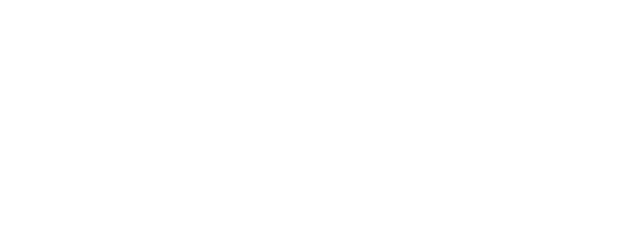
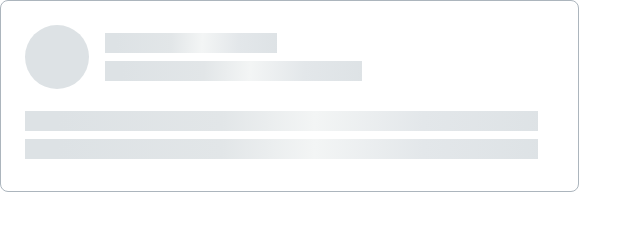
Before and after one commit to js-tasks-ru/htmlcss-20210708_andrew-rubanov, a website: page 04-lection2/02-skeleton/index.html in a window 1280 px wide. Shown: the whole page, without its empty margins (0-642 px from the left). Drawn offline with Linux system fonts and the light colour scheme.

Commit message:
04-skeleton complete

```diff
--- a/04-lection2/02-skeleton/index.html
+++ b/04-lection2/02-skeleton/index.html
@@ -6,6 +6,18 @@
         <link rel="stylesheet" href="./skeleton.css">
     </head>
     <body>
-
+        <div class="skeleton">
+            <div class="skeleton__header">
+                <div class="skeleton__avatar"></div>
+                <div class="skeleton__title">
+                    <div class="skeleton-title-first-row"></div>
+                    <div class="skeleton-title-second-row"></div>
+                </div>
+            </div>
+            <div class="skeleton__footer">
+                <div class="skeleton-footer-first-row"></div>
+                <div class="skeleton-footer-second-row"></div>
+            </div>
+        </div>
     </body>
 </html>
--- a/04-lection2/02-skeleton/skeleton.css
+++ b/04-lection2/02-skeleton/skeleton.css
@@ -0,0 +1,59 @@
+.skeleton {
+    width: 579px;
+    height: 192px;
+    background: var(--white);
+    border: 1px solid var(--grey-3);
+    box-sizing: border-box;
+    border-radius: 8px;
+    padding: 24px 40px 32px 24px;
+    display: flex;
+    flex-direction: column;
+    gap: 22px;
+}
+.skeleton__header {
+    flex-basis: 64px;
+    background: var(--white);
+    display: flex;
+    flex-direction: row;
+    gap: 16px;
+}
+.skeleton__avatar {
+    flex-basis: 64px;
+    background: var(--grey-2);
+    border-radius: 50%;
+}
+.skeleton__title {
+    flex-grow: 1;
+    display: flex;
+    flex-direction: column;
+    gap: 8px;
+    padding-top: 8px;
+    padding-bottom: 8px;
+}
+.skeleton-title-first-row {
+    width: 172px;
+    flex-grow: 1;
+    background: linear-gradient(92.51deg, var(--grey-2) 6.44%, var(--grey-5) 38.47%, var(--grey-6) 56.48%, var(--grey-7) 77.5%, var(--grey-2) 102.52%);
+}
+.skeleton-title-second-row {
+    width: 257px;
+    flex-grow: 1;
+    background: linear-gradient(92.51deg, var(--grey-2) 6.44%, var(--grey-5) 38.47%, var(--grey-6) 56.48%, var(--grey-7) 77.5%, var(--grey-2) 102.52%);
+}
+.skeleton__footer {
+    flex-basis: 48px;
+    display: flex;
+    flex-direction: column;
+    gap: 8px;
+    padding-top: 0;
+}
+.skeleton-footer-first-row {
+    flex-basis: 50%;
+    width: 100%;
+    background: linear-gradient(92.51deg, var(--grey-2) 6.44%, var(--grey-5) 38.47%, var(--grey-6) 56.48%, var(--grey-7) 77.5%, var(--grey-2) 102.52%);
+}
+.skeleton-footer-second-row {
+    flex-basis: 50%;
+    width: 100%;
+    background: linear-gradient(92.51deg, var(--grey-2) 6.44%, var(--grey-5) 38.47%, var(--grey-6) 56.48%, var(--grey-7) 77.5%, var(--grey-2) 102.52%);
+}
--- a/assets/css/main.css
+++ b/assets/css/main.css
@@ -12,6 +12,10 @@
     --grey-3: #ACB5BD;
     --grey-4: #495057;
     --blue-2: #4263EB;
+    --grey-5: #E2E6E8;
+    --grey-6: #F3F5F5;
+    --grey-7: #E3E7EA;
+
 
     --error: var(--red);
     --success: var(--blue);
```
